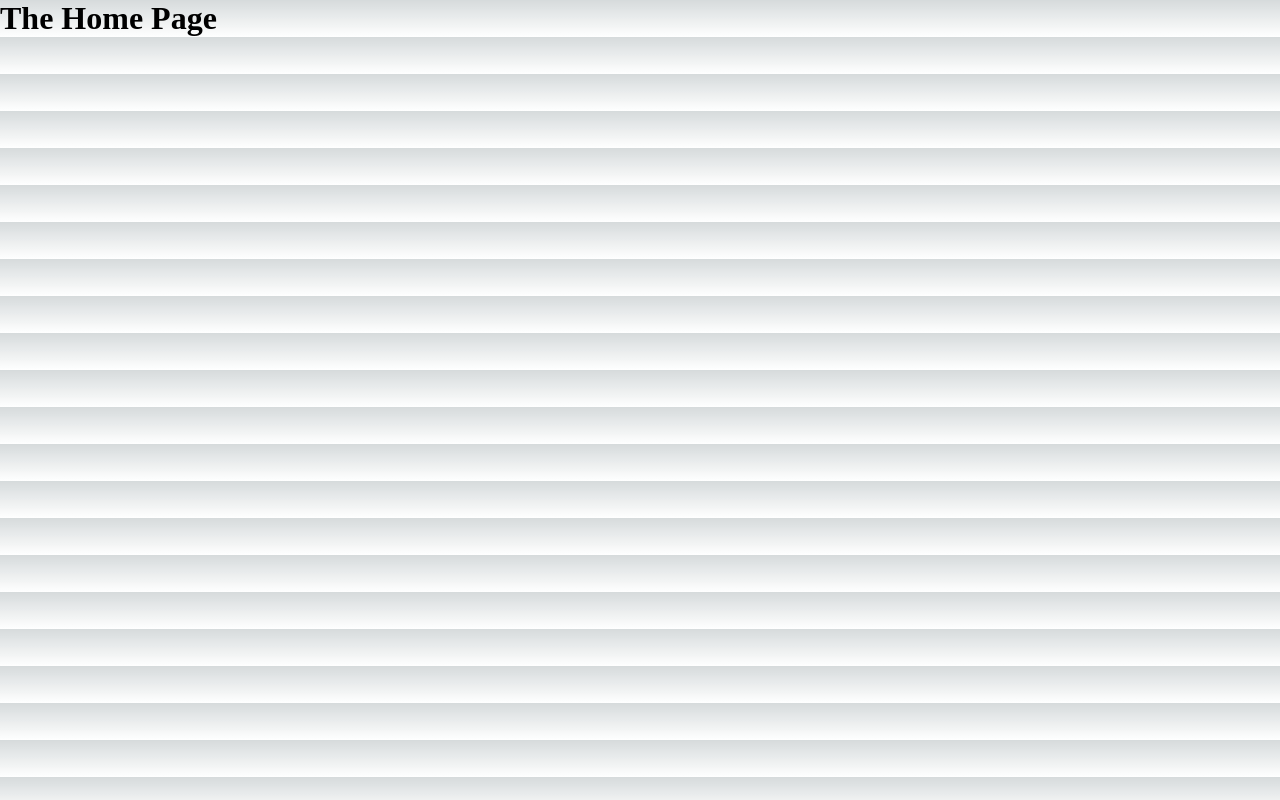
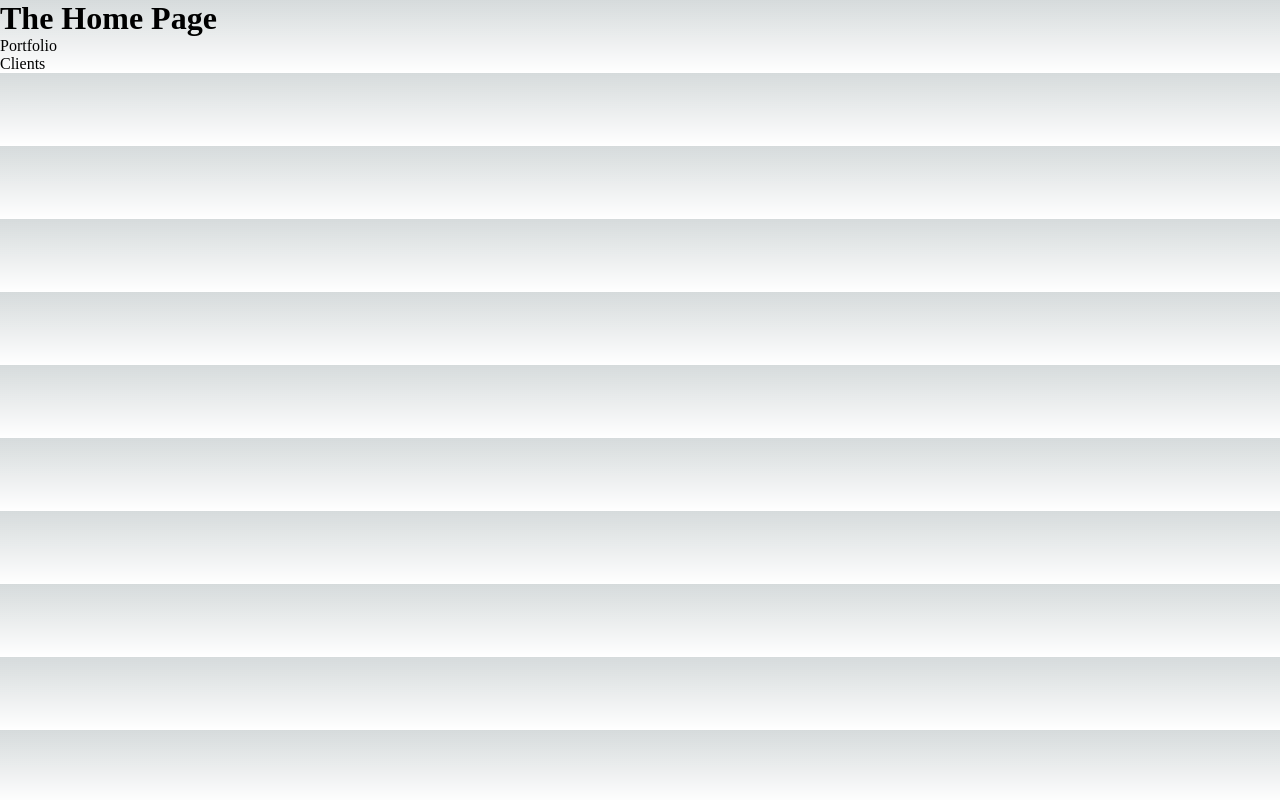
Before and after one commit to Shahi77/Next_basics, a Next.js app: page / in a window 1280 px wide. Built offline with nearby package versions, Linux system fonts and the light colour scheme.

Commit message:
navigating with link component

```diff
--- a/pages/blog/[...slug].js
+++ b/pages/blog/[...slug].js
@@ -8,7 +8,7 @@
 
     return (
         <div>
-            <h1>The Blog Posts Page</h1>
+            <h1>The Blog Posts </h1>
         </div>
     )
 }
--- a/pages/index.js
+++ b/pages/index.js
@@ -1,7 +1,17 @@
+import Link from "next/link";
+
 function HomePage() {
   return (
     <div>
       <h1>The Home Page</h1>
+      <ul>
+        <li>
+          <Link href="/portfolio">Portfolio</Link>
+        </li>
+        <li>
+          <Link href="/clients">Clients</Link>
+        </li>
+      </ul>
     </div>
   )
 }
```
